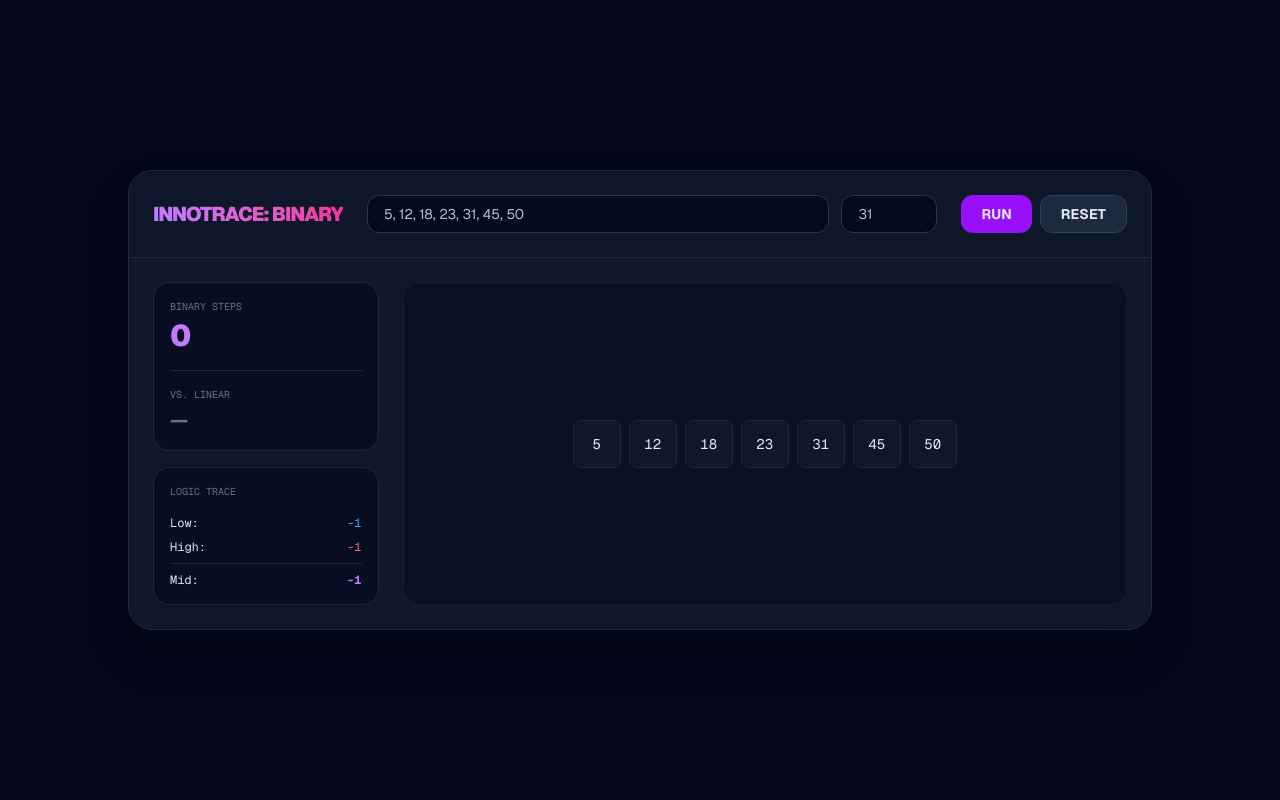
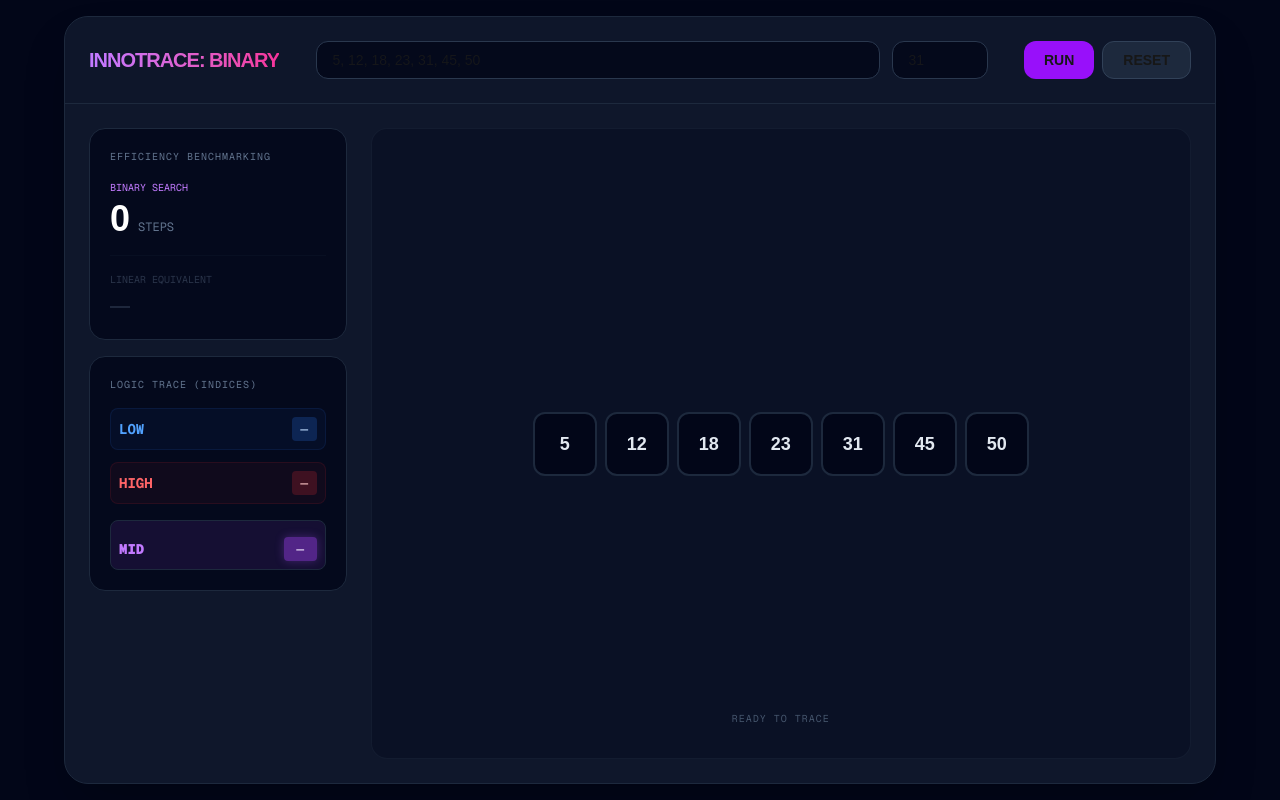
Before and after one commit to Coding-Foxie/search-and-sorting, a Next.js app: page /binary-search in a window 1280 px wide. Built offline with nearby package versions, Linux system fonts and the light colour scheme; no server answers.

Commit message:
Improve Style of binary Search

```diff
--- a/app/(searching)/binary-search/page.tsx
+++ b/app/(searching)/binary-search/page.tsx
@@ -45,8 +45,8 @@ export default function BinarySearchVisualizer() {
   };
 
   return (
-    <div className="h-screen w-full bg-slate-950 flex items-center justify-center p-2 sm:p-4 font-sans text-slate-200">
-      <div className="bg-slate-900 border border-slate-800 rounded-3xl shadow-2xl w-full max-w-5xl overflow-hidden flex flex-col">
+    <div className="h-[100dvh] w-full bg-slate-950 flex items-center justify-center p-2 sm:p-4 overflow-hidden">
+      <div className="bg-slate-900 border border-slate-800 rounded-3xl shadow-2xl w-full max-w-6xl h-full max-h-[900px] overflow-hidden flex flex-col">
 
         {/* HEADER & INPUTS (Top Bar) */}
         <div className="p-6 border-b border-slate-800 bg-slate-900/50 flex flex-col md:flex-row items-center justify-between gap-6">
@@ -83,34 +83,82 @@ export default function BinarySearchVisualizer() {
         </div>
 
         {/* MAIN DASHBOARD GRID */}
-        <div className="flex-1 p-6 grid grid-cols-1 lg:grid-cols-4 gap-6">
+        <div className="flex-1 min-h-0 p-6 grid grid-cols-1 lg:grid-cols-4 gap-6 overflow-hidden">
 
           {/* LEFT COLUMN: STATS & MATH */}
-          <div className="lg:col-span-1 flex flex-col gap-4">
-            <div className="bg-slate-950/50 p-4 rounded-2xl border border-slate-800">
-              <span className="text-[10px] text-slate-500 font-mono uppercase block mb-1">Binary Steps</span>
-              {/* Change the span in your Left Column to this: */}
-              <span className="text-3xl font-black text-purple-400">
-                {currentStep?.stepNumber ?? 0}
-              </span>
-              <div className="mt-4 pt-4 border-t border-slate-800">
-                <span className="text-[10px] text-slate-500 font-mono uppercase block mb-1">Vs. Linear</span>
-                <span className="text-xl font-bold text-slate-500">{foundIndex !== -1 ? foundIndex + 1 : '—'}</span>
+          <div className="lg:col-span-1 flex flex-col gap-4 overflow-y-auto scrollbar-hide">
+            {/* Step Counter Card */}
+            <div className="bg-slate-950/80 p-5 rounded-2xl border border-slate-800 shrink-0">
+              <div className="flex justify-between items-center mb-4">
+                <span className="text-[10px] text-slate-500 font-mono uppercase tracking-widest">Efficiency Benchmarking</span>
+                {foundIndex !== -1 && (
+                  <span className="text-[9px] bg-green-500/20 text-green-400 px-2 py-0.5 rounded-full font-bold animate-pulse">
+                    OPTIMIZED
+                  </span>
+                )}
+              </div>
+
+              <div className="space-y-4">
+                {/* BINARY STEPS (The Hero) */}
+                <div>
+                  <span className="text-[10px] text-purple-400 font-mono uppercase block mb-1">Binary Search</span>
+                  <div className="flex items-baseline gap-2">
+                    <span className={`text-4xl font-black transition-colors duration-500 ${foundIndex !== -1 ? 'text-green-400' : 'text-white'}`}>
+                      {currentStep?.stepNumber ?? 0}
+                    </span>
+                    <span className="text-xs text-slate-500 font-mono">STEPS</span>
+                  </div>
+                </div>
+
+                {/* LINEAR STEPS (The Comparison) */}
+                <div className={`pt-4 border-t border-slate-800/50 transition-all duration-500 ${foundIndex !== -1 ? 'opacity-100' : 'opacity-40'}`}>
+                  <span className="text-[10px] text-slate-500 font-mono uppercase block mb-1">Linear Equivalent</span>
+                  <div className="flex items-baseline gap-2">
+                    <span className={`text-xl font-bold transition-colors duration-500 ${foundIndex !== -1 ? 'text-red-500' : 'text-slate-600'}`}>
+                      {foundIndex !== -1 ? foundIndex + 1 : '—'}
+                    </span>
+                    <span className="text-[10px] text-slate-600 font-mono italic">
+                      {foundIndex !== -1 ? 'STOPS NEEDED' : ''}
+                    </span>
+                  </div>
+
+                  {/* SAVINGS BADGE */}
+                  {foundIndex !== -1 && (
+                    <p className="text-[10px] text-green-500/80 mt-2 font-mono font-bold italic">
+                      ✨ {Math.round(((foundIndex + 1 - currentStep!.stepNumber) / (foundIndex + 1)) * 100)}% Faster
+                    </p>
+                  )}
+                </div>
               </div>
             </div>
 
-            <div className="bg-slate-950/50 p-4 rounded-2xl border border-slate-800 flex-1">
-              <span className="text-[10px] text-slate-500 font-mono uppercase block mb-4">Logic Trace</span>
-              <div className="font-mono text-xs space-y-2">
-                <div className="flex justify-between"><span>Low:</span> <span className="text-blue-400">{low}</span></div>
-                <div className="flex justify-between"><span>High:</span> <span className="text-red-400">{high}</span></div>
-                <div className="flex justify-between pt-2 border-t border-slate-800"><span>Mid:</span> <span className="text-purple-400 font-bold">{mid}</span></div>
+            {/* Logic Trace Card */}
+            <div className="bg-slate-950/80 p-5 rounded-2xl border border-slate-800 shrink-0">
+              <span className="text-[10px] text-slate-500 font-mono uppercase block mb-4 tracking-widest">Logic Trace (Indices)</span>
+
+              <div className="font-mono text-sm space-y-3">
+                <div className="flex justify-between items-center p-2 rounded-lg bg-blue-500/5 border border-blue-500/10">
+                  <span className="text-blue-400 font-bold">LOW</span>
+                  <span className="text-blue-200 bg-blue-500/20 px-2 py-0.5 rounded">{low === -1 ? '—' : low}</span>
+                </div>
+
+                <div className="flex justify-between items-center p-2 rounded-lg bg-red-500/5 border border-red-500/10">
+                  <span className="text-red-400 font-bold">HIGH</span>
+                  <span className="text-red-200 bg-red-500/20 px-2 py-0.5 rounded">{high === -1 ? '—' : high}</span>
+                </div>
+
+                <div className="mt-4 pt-4 border-t border-slate-800 flex justify-between items-center p-2 rounded-lg bg-purple-500/10 border border-purple-500/20">
+                  <span className="text-purple-400 font-black">MID</span>
+                  <span className="text-purple-100 bg-purple-500/40 px-3 py-0.5 rounded shadow-[0_0_10px_rgba(168,85,247,0.3)]">
+                    {mid === -1 ? '—' : mid}
+                  </span>
+                </div>
               </div>
             </div>
           </div>
 
           {/* RIGHT COLUMN: VISUALIZER */}
-          <div className="lg:col-span-3 bg-slate-950/30 rounded-2xl border border-slate-800/50 p-8 flex flex-col items-center justify-center relative overflow-hidden">
+          <div className="lg:col-span-3 bg-slate-950/30 rounded-2xl border border-slate-800/50 p-4 flex flex-col items-center justify-center relative overflow-hidden">
 
             <div className="flex flex-wrap gap-2 justify-center max-w-full">
               {currentArray.map((num, index) => {
@@ -121,27 +169,67 @@ export default function BinarySearchVisualizer() {
                 return (
                   <div
                     key={index}
-                    className={`w-12 h-12 flex items-center justify-center rounded-lg border text-sm font-mono transition-all duration-300 relative
-                    ${isMid && !isFound ? 'border-purple-400 bg-purple-400/10 scale-110 shadow-[0_0_15px_rgba(168,85,247,0.2)]' : 'border-slate-800 bg-slate-900'}
-                    ${isFound ? 'border-green-500 bg-green-500 text-slate-950 scale-110' : ''}
-                    ${isInactive ? 'opacity-10 grayscale scale-90' : 'opacity-100'}
-                  `}
+                    className={`w-14 h-14 sm:w-16 sm:h-16 flex items-center justify-center rounded-xl border-2 text-lg font-bold transition-all duration-300 relative
+            ${isMid && !isFound
+                        ? 'border-purple-400 bg-purple-500/20 scale-110 shadow-[0_0_30px_rgba(168,85,247,0.4)] z-10 animate-pulse'
+                        : 'border-slate-800 bg-slate-950'}
+            ${isFound
+                        ? 'text-white border-green-500 bg-green-500 scale-125 shadow-[0_0_40px_rgba(34,197,94,0.6)] z-20'
+                        : ''}
+            ${isInactive ? 'opacity-10 grayscale scale-90' : 'opacity-100'}
+          `}
                   >
-                    {num}
-                    {index === low && isSearching && !isFound && <div className="absolute -top-1 w-full h-1 bg-blue-500 rounded-full" />}
-                    {index === high && isSearching && !isFound && <div className="absolute -bottom-1 w-full h-1 bg-red-500 rounded-full" />}
+                    <span className={`${isFound ? 'text-slate-350 font-black' : 'text-slate-200'} transition-colors duration-300`}>
+                      {num}
+                    </span>
+
+                    {/* FLOATING MID BADGE */}
+                    {isMid && isSearching && !isFound && (
+                      <div className="absolute -top-10 left-1/2 -translate-x-1/2 bg-purple-500 text-[10px] text-white px-2 py-1 rounded-md font-black shadow-lg animate-bounce uppercase tracking-tighter">
+                        Mid
+                        <div className="absolute -bottom-1 left-1/2 -translate-x-1/2 w-2 h-2 bg-purple-500 rotate-45" />
+                      </div>
+                    )}
+
+                    {/* POINTERS */}
+                    {index === low && isSearching && !isFound && (
+                      <span className="absolute -bottom-6 text-[10px] text-blue-400 font-mono font-bold tracking-widest uppercase">Low</span>
+                    )}
+                    {index === high && isSearching && !isFound && (
+                      <span className="absolute -bottom-6 text-[10px] text-red-400 font-mono font-bold tracking-widest uppercase">High</span>
+                    )}
                   </div>
                 );
               })}
             </div>
 
-            {/* STATUS MESSAGE */}
-            <div className="absolute bottom-6 left-0 w-full text-center">
+            {/* STATUS MESSAGE AREA */}
+            <div className="absolute bottom-8 left-0 w-full flex flex-col items-center justify-center pointer-events-none">
               {foundIndex !== -1 ? (
-                <p className="text-green-400 text-sm font-bold tracking-widest uppercase">Target Found at Index {foundIndex}</p>
+                <div className="animate-in fade-in zoom-in duration-500 flex flex-col items-center">
+                  <div className="bg-green-500 text-slate-950 px-6 py-2 rounded-full font-black uppercase tracking-[0.2em] shadow-[0_0_30px_rgba(34,197,94,0.4)] flex items-center gap-2 mb-2">
+                    <span>Target Found!</span>
+                    <svg xmlns="http://www.w3.org/2000/svg" width="20" height="20" viewBox="0 0 24 24" fill="none" stroke="currentColor" strokeWidth="3" strokeLinecap="round" strokeLinejoin="round"><path d="M20 6 9 17l-5-5" /></svg>
+                  </div>
+                  <p className="text-green-400 font-mono text-[10px] uppercase tracking-widest opacity-80">
+                    Index {foundIndex} located in {currentStep?.stepNumber} steps
+                  </p>
+                </div>
               ) : isSearching ? (
-                <p className="text-purple-400 text-xs font-mono animate-pulse uppercase">Searching Space...</p>
-              ) : null}
+                <div className="flex flex-col items-center gap-2">
+                  <p className="text-purple-400 text-xs font-mono animate-pulse uppercase tracking-[0.3em]">
+                    Searching Space...
+                  </p>
+                  {/* Small loading bar for "Searching" vibe */}
+                  <div className="w-32 h-1 bg-slate-800 rounded-full overflow-hidden">
+                    <div className="h-full bg-purple-500 animate-[loading_1.5s_infinite_linear]" style={{ width: '40%' }} />
+                  </div>
+                </div>
+              ) : (
+                <p className="text-slate-600 text-[10px] font-mono uppercase tracking-widest">
+                  Ready to Trace
+                </p>
+              )}
             </div>
           </div>
         </div>
--- a/app/globals.css
+++ b/app/globals.css
@@ -12,6 +12,22 @@
   --font-mono: var(--font-geist-mono);
 }
 
+@layer utilities {
+
+  /* Hide scrollbar for Chrome, Safari and Opera */
+  .scrollbar-hide::-webkit-scrollbar {
+    display: none;
+  }
+
+  /* Hide scrollbar for IE, Edge and Firefox */
+  .scrollbar-hide {
+    -ms-overflow-style: none;
+    /* IE and Edge */
+    scrollbar-width: none;
+    /* Firefox */
+  }
+}
+
 @media (prefers-color-scheme: dark) {
   :root {
     --background: #0a0a0a;
--- a/app/google31fc00e7255fd25d.html
+++ /dev/null
@@ -1 +0,0 @@
-google-site-verification: google31fc00e7255fd25d.html
```
